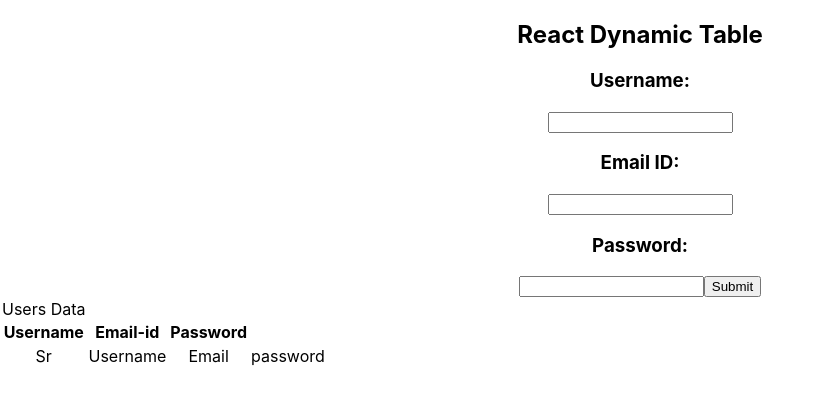
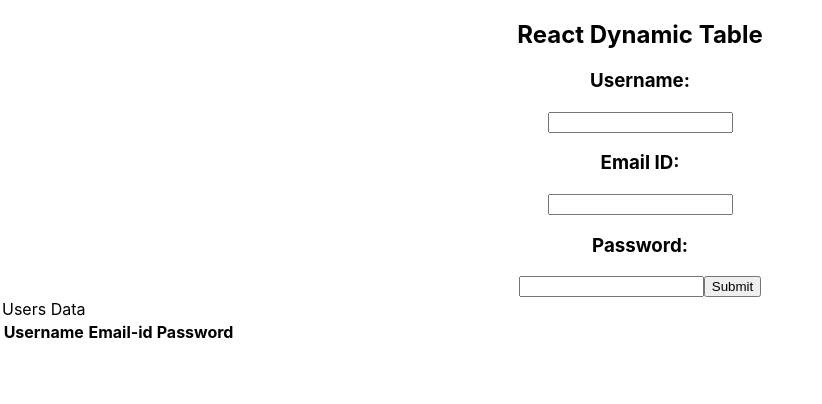
Before and after one commit to Divyanshi-Bansal/Dynamic-Table, a React (Create React App) app in the folder myapp/: page / in a window 1280 px wide. Shown: the top 404 px of the page, without its empty margins (0-822 px from the left). Built offline with nearby package versions, Linux system fonts and the light colour scheme.

Commit message:
map users data in table

```diff
--- a/myapp/src/Components/UsersData.js
+++ b/myapp/src/Components/UsersData.js
@@ -16,7 +16,10 @@ export default function UserData(){
                 Email:email.value,
                 password:pwd.value
             }
-            setUsers(users.concat(data))
+            setUsers(users.concat(data));
+            name.value = '';
+            email.value = '';
+            pwd.value = '';
         }
         else{
             alert("enter values first!!");
@@ -47,12 +50,16 @@ export default function UserData(){
                         <th>Email-id</th>
                         <th>Password</th>
                     </tr>
-                    <tr>
-                        <td>Sr</td>
-                        <td>Username</td>
-                        <td>Email</td>
-                        <td>password</td>
-                    </tr>
+                    {users.map(data =>{
+                        return(
+                            <tr>
+                                <td>data.Sr</td>
+                                <td>data.Username</td>
+                                <td>data.Email</td>
+                                <td>data.password</td>
+                            </tr>
+                        );
+                    })}
                 </tbody>
             </table>
 
```
